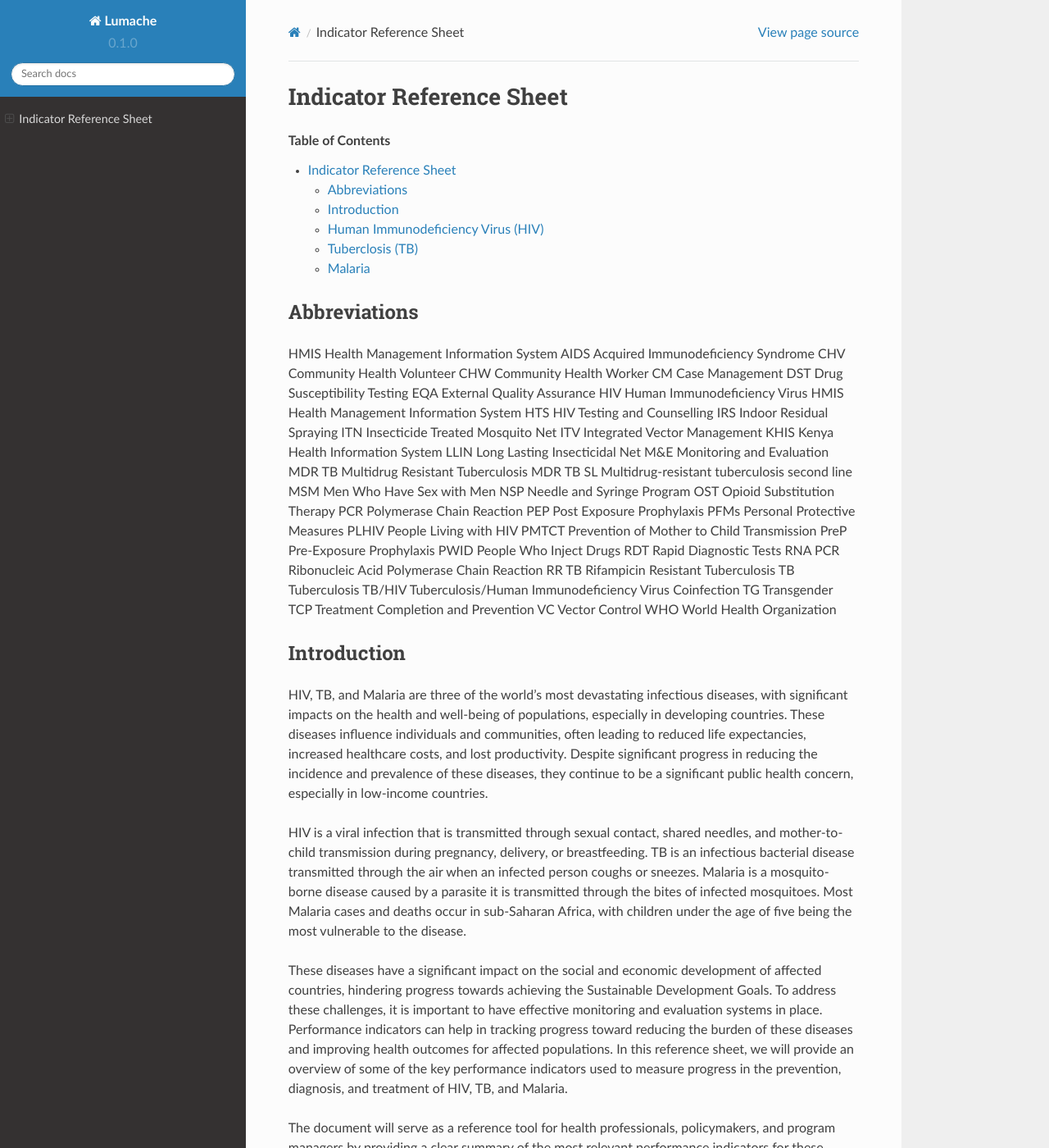
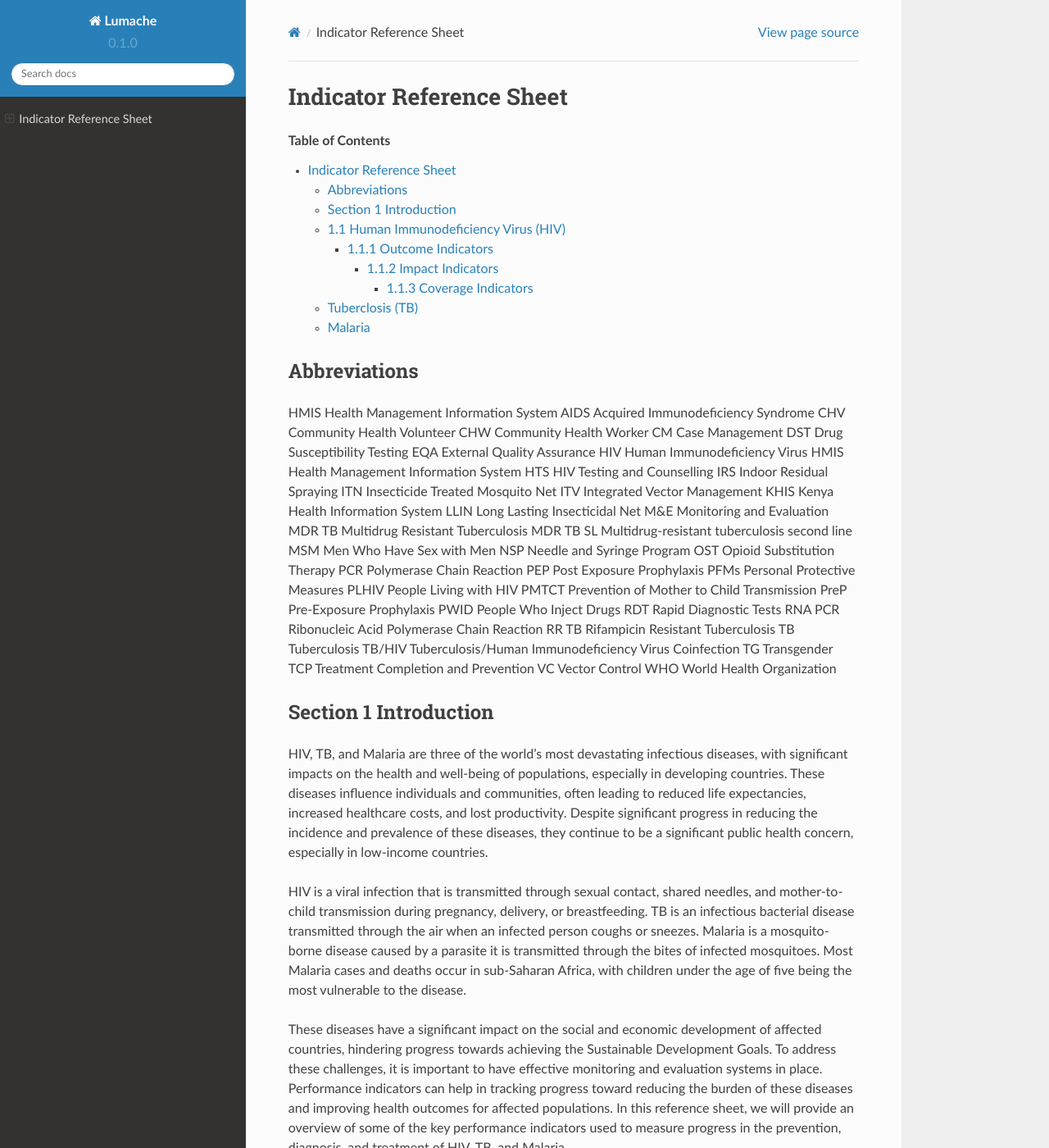
Before and after one commit to danielmaangi/kcmdashboard, a Sphinx documentation site: the page built from docs/source/index.rst, in a window 1280 px wide and 1400 px high. Shown: the whole window at 82% size. Built offline with Sphinx 7.4.7 and the Read the Docs theme 2.0.0, drawn with Linux system fonts in a browser that asks for light colours; some of the changed text lies outside the part shown.

Commit message:
sections

```diff
--- a/docs/source/index.rst
+++ b/docs/source/index.rst
@@ -46,7 +46,7 @@
 WHO               World Health Organization
 
 ==============
-Introduction
+Section 1 Introduction
 ==============
 
 HIV, TB, and Malaria are three of the world's most devastating infectious diseases, with significant impacts on the health and well-being of populations, especially in developing countries. These diseases influence individuals and communities, often leading to reduced life expectancies, increased healthcare costs, and lost productivity. Despite significant progress in reducing the incidence and prevalence of these diseases, they continue to be a significant public health concern, especially in low-income countries.
@@ -60,10 +60,11 @@
 The data collected comes from different sources, including national health information systems, program monitoring and evaluation systems, and population-based surveys. To ensure accuracy and reliability, all data used in the reference sheet were collected using standardized methods and quality control procedures.
 
 ==============
-Human Immunodeficiency Virus (HIV)
+1.1 Human Immunodeficiency Virus (HIV)
 ==============
 
-Outcome Indicators
+1.1.1 Outcome Indicators
+------------------
 
 HIV Outcome Indicators refer to measures that are used to evaluate the impact of HIV programs on individuals and communities affected by HIV. These indicators focus on the results of HIV health outcomes resulting from HIV programs and interventions such as improvements in HIV-related morbidity and mortality, increased access to HIV testing and treatment, and reductions in HIV transmission and are used to determine whether the desired outcomes have been achieved.
 
@@ -71,7 +72,8 @@
 
 It is important to note that HIV Outcome Indicators are closely related to HIV Impact Indicators, but they focus more specifically on the results of HIV interventions rather than the overall impact of HIV on individuals and populations.
 
-Impact Indicators
+1.1.2 Impact Indicators
+~~~~~~~~~~~~~~~~~
 
 Impact Indicators refer to measures that are used to assess the progress towards reducing the impact of HIV on individuals and populations. The indicators are used to measure the effectiveness of HIV prevention and treatment programs, as well as their impact on individuals and communities affected by the virus.
 
@@ -79,7 +81,9 @@
 
 In general, HIV Impact Indicators are crucial for monitoring and assessing the effectiveness of HIV prevention and treatment programs, as well as guiding policy and resource allocation decisions to achieve the goal of ending the HIV epidemic.
 
-Coverage Indicators
+
+1.1.3 Coverage Indicators
+>>>>>>>>>>>>>>>>>>>>>>>>>>
 
 HIV Coverage Indicators refer to measures used to assess the extent to which HIV prevention, treatment, and care services are reaching the individuals and populations that need them. These indicators focus on the availability, accessibility, and utilization of HIV services and are used to track progress towards achieving universal access to HIV services.
 
```
